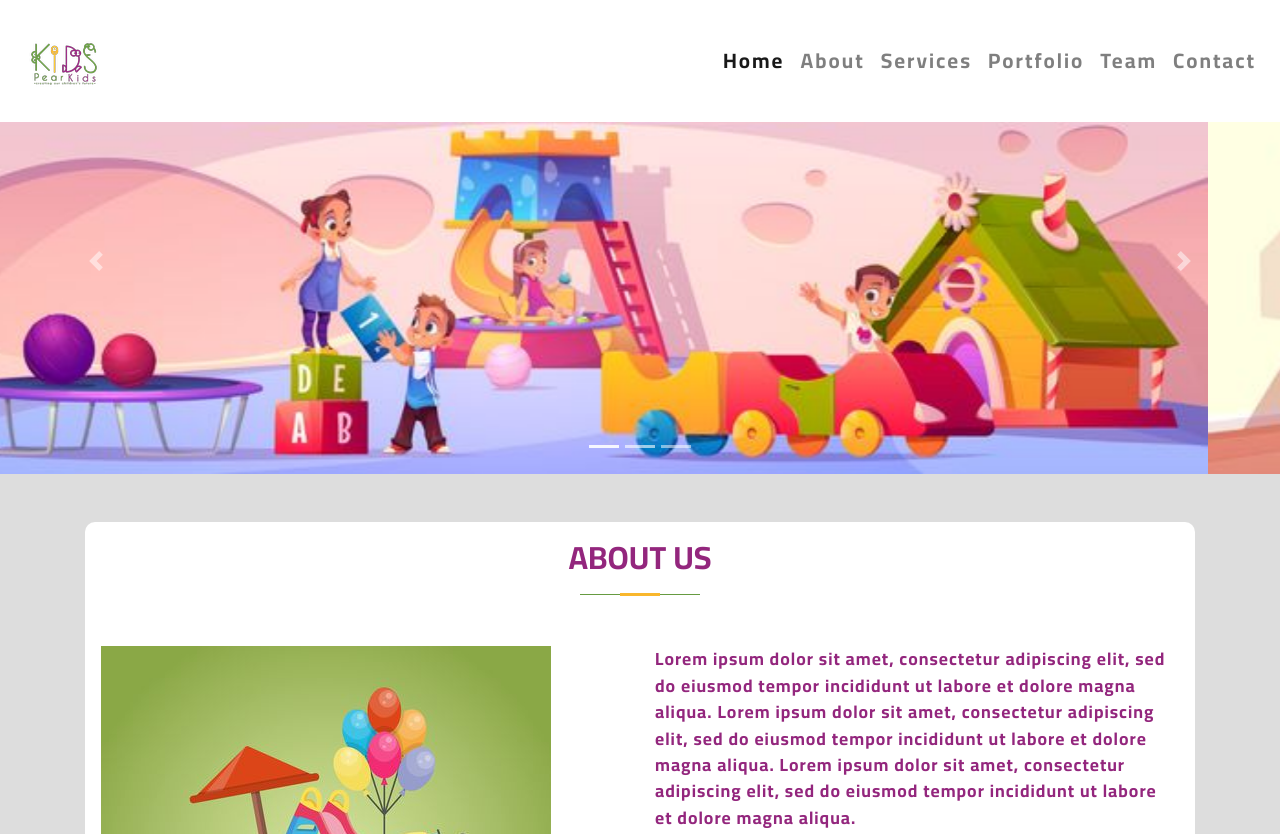
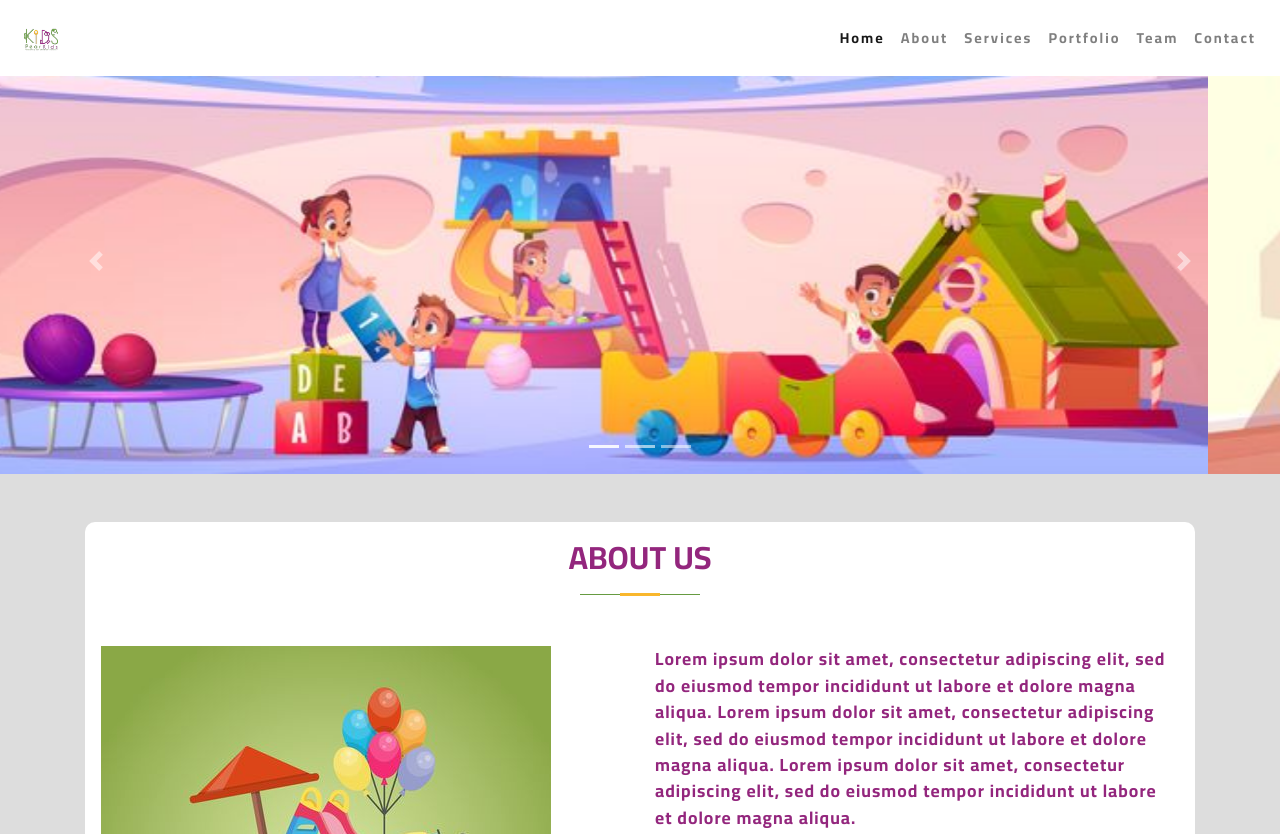
Before and after one commit to Mohsen-Hussen/PearKids, a plain HTML site: page index.html in a window 1280 px wide. Shown: the top 834 px of the page. Drawn offline with nearby package versions, Linux system fonts and the light colour scheme.

Commit message:
finish the project

```diff
--- a/index.html
+++ b/index.html
@@ -15,7 +15,7 @@
     <!-- Start NavBar -->
     <nav class="navbar navbar-expand-lg navbar-light fixed-top mb-5 navCustom">
         <a class="navbar-brand" href="#">
-            <img src="./img/pear kids.png" alt="Logo" loading="lazy">
+            <img src="./img/pear kids.png" alt="Logo" style="width:50px;" loading="lazy">
         </a>
         <button class="navbar-toggler" type="button" data-toggle="collapse" data-target="#pearNav" aria-controls="pearNav" aria-expanded="false" aria-label="Toggle navigation">
             <span class="navbar-toggler-icon"></span>
@@ -406,7 +406,7 @@
     </section>
     <!-- end Contact -->
     <!-- start footer -->
-    <footer class="foot p-3 mt-5">
+    <footer class="foot p-2 mt-5">
         <div class="row">
             <div class="col-sm-12 d-flex justify-content-center align-items-center">
                 <span>&copy; 2021 <a href="https://www.linkedin.com/in/mohsen-hussein/" target="_blank">
--- a/style/style.scss
+++ b/style/style.scss
@@ -135,7 +135,7 @@ body {
 .navCustom {
     background-color: white;
     font-weight: bold;
-    font-size: 1.3rem;
+    font-size: 0.9rem;
     letter-spacing: 2px;
     color: white;
 }
```
Also changed, not shown: style/style.css.
